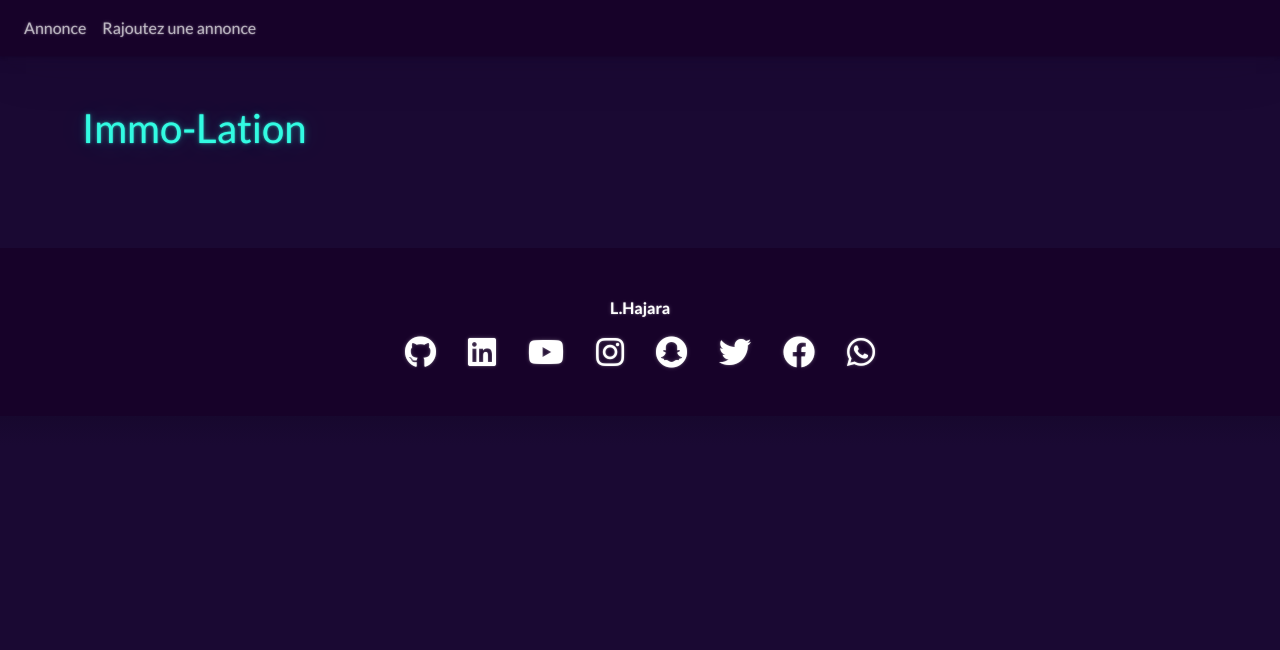
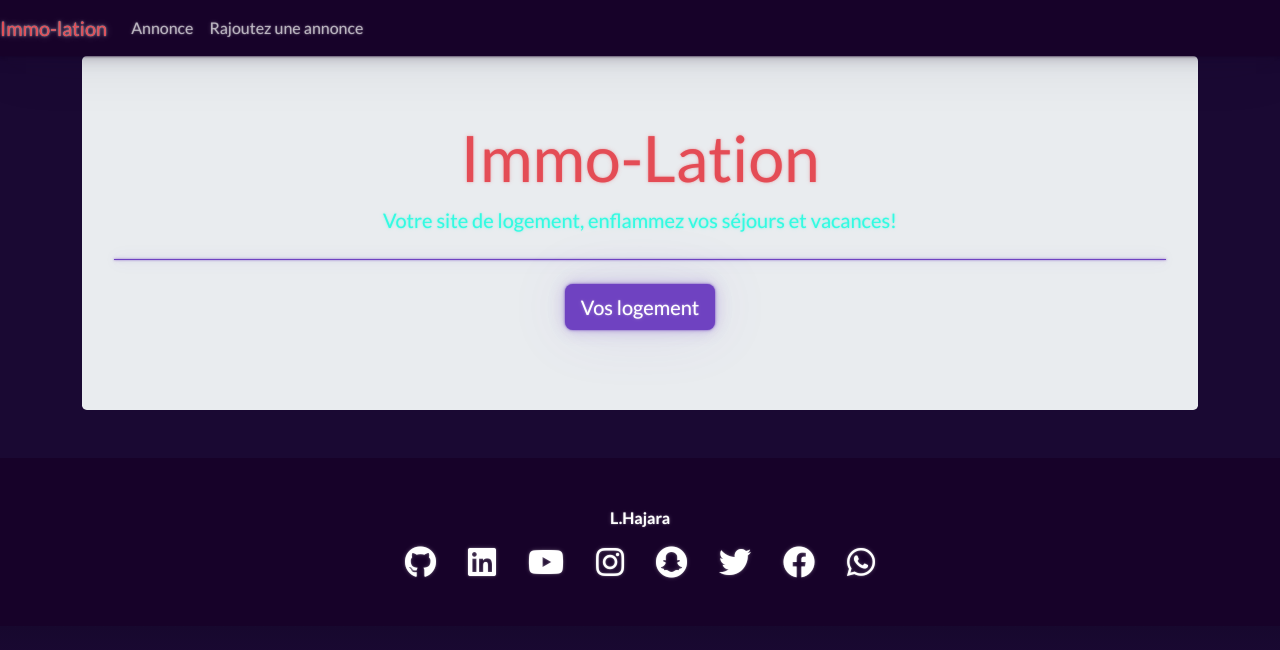
Before and after one commit to LHajara/Examen_php_eval, a PHP site: page /accueil.php in a window 1280 px wide. Shown: the top 650 px of the page. Run offline with PHP 8.4, Linux system fonts and the light colour scheme; data that the repository does not hold is empty; some libraries are stand-ins or nearby versions.

Commit message:
liens + formulaire

```diff
--- a/accueil.php
+++ b/accueil.php
@@ -2,64 +2,27 @@
 <?php require_once "./control.php" ?>
 <link rel="stylesheet" href="./css/css.css">
 <meta charset="UTF-8">
-
-
 </head>
-
 <body>
 
-    <main class="container ">
-        <h1 class="my-5 flex ">
+<main>
+<div class="container">
+    <div class="jumbotron my-8 text-center">
+        <h2 class="display-3 text-danger">
             Immo-Lation
-        </h1>
+        </h2>
+        <p class="lead">Votre site de logement, enflammez vos séjours et vacances!</p>
+        <hr class="my-4">
 
-        <div class="row flex-lg-row flex-xl-row flex-column">
-
-            <?php foreach ($myApparts as $myAppart) : ?>
-                <div class="card text-center shadow my-6 dimension">
-                    <div class="card-header bg-dark text-white ">
-                        <h2 class="card-title"><?= ucwords($myAppart["titre"]) ?></h2>
-                    </div>
-                    <div class="card-body">
-                        <img src="<?= $myAppart["photo"] ?>" class="img-fluid" alt="photo de maison sexy">
-                        <hr>
-                        <p>Adresse:
-                            <span><?= ucwords($myAppart["adresse"]) ?></span>
-                        </p>
-                        <p>Ville:
-                            <span><?= ucwords($myAppart["ville"]) ?></span>
-                        </p>
-                        <p>Code postale:
-                            <span><?= ucwords($myAppart["cp"]) ?></span>
-                        </p>
-                        <p>Surface:
-                            <span><?= ucwords($myAppart["surface"]) ?></span>
-                        </p>
-                        <p>prix:
-                            <span><?= ucwords($myAppart["prix"]) ?>€ </span>
-                        </p>
-                        <p>Type:
-                            <span><?= ucwords($myAppart["type"]) ?></span>
+        <p class="lead">
+            <a class="btn btn-primary btn-lg" routerLink="cars" role="button" href="./annonce.php">Vos logement</a>
         </p>
 
-                        <p>Description:
-                            <?php if ($myAppart["description"]) : ?>
-                                <span><?= ($myAppart["description"]) ?></span>
-                            <?php else : ?>
-                                <span>""</span>
-                            <?php endif; ?>
-                        </p>
-
-                        <p>Réserver maintenant !</p>
-                        <button class="btn btn-primary ">Réserver</button>
-                    </div>
-                </div>
-                <?php endforeach; ?>
     </div>
 
 
+</main>
 
-    </main>
 
 <?php require_once "./parts/footer.php" ?>
 </body>
--- a/control.php
+++ b/control.php
@@ -1,4 +1,4 @@
-
+<link rel="stylesheet" href="./css/css.css">
 <?php
 $bdd = new PDO ('mysql:host=localhost;dbname=immobilier', "root",""); // connexion à la BDD
 
--- a/parts/header.php
+++ b/parts/header.php
@@ -16,9 +16,10 @@
 <header>
         <nav class="navbar navbar-expand navbar-dark bg-dark">
 
-            <a href="accueil.php" class="navbar-brand text-danger"></a>
+        <a href="accueil.php" class="navbar-brand text-danger">Immo-lation</a>
 
             <ul class="navbar-nav">
+                <li ></li>
                 <li class="">
                     <a href="./annonce.php" class="nav-link">Annonce</a>
                 </li>
```
Also changed, not shown: annonce.php (+67 -1 lines), rajoutez.php (+33 -0 lines). Lines whose indentation alone changed are shown as unchanged.
